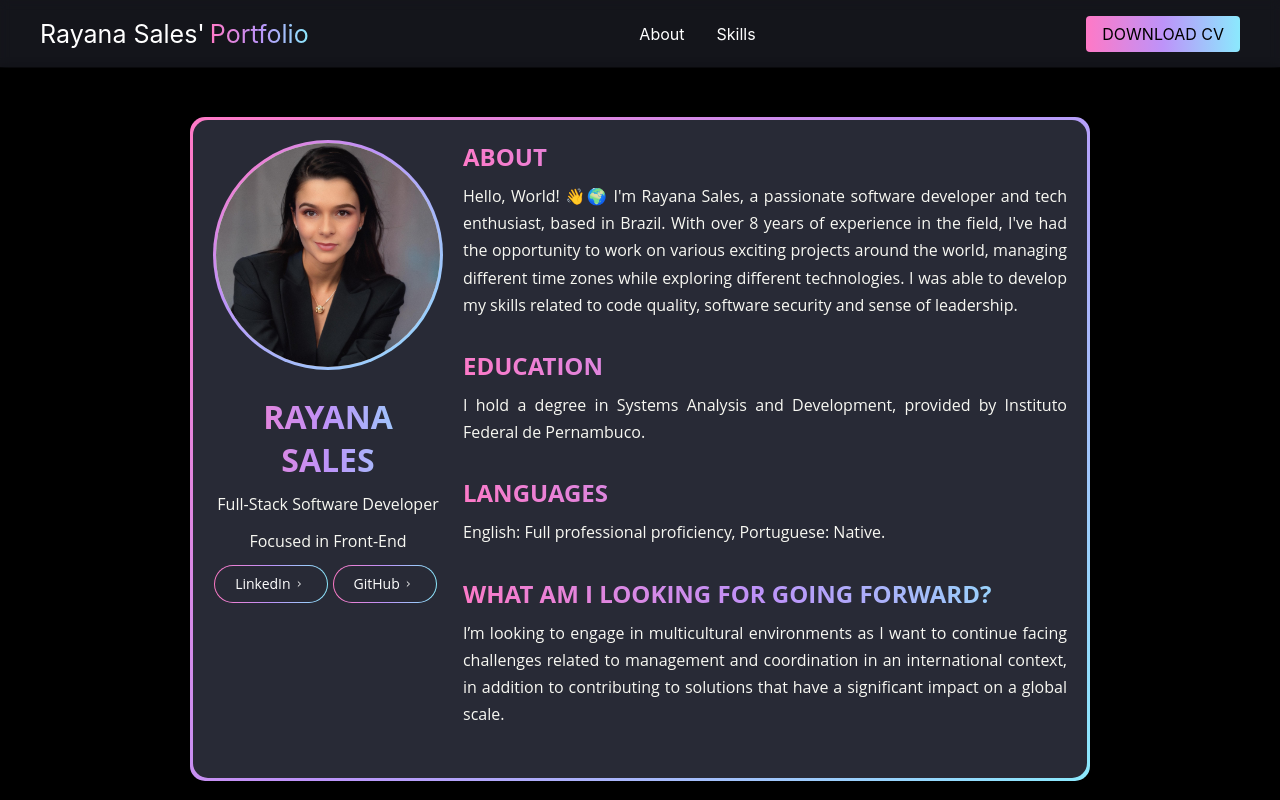
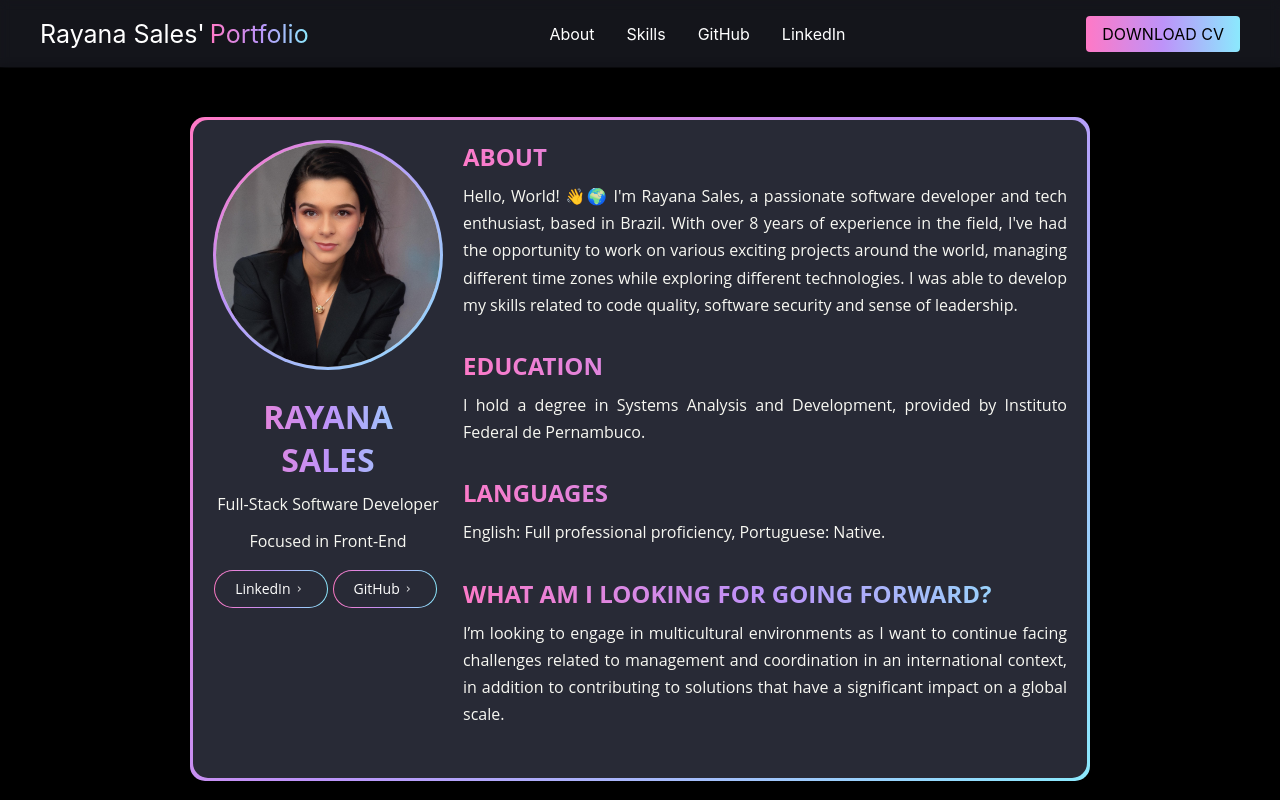
Before and after one commit to RayanaSales/RayanaSales.github.io, a React (Create React App) app: page / in a window 1280 px wide. Shown: the top 800 px of the page. Built offline with nearby package versions, Linux system fonts and the light colour scheme.

Commit message:
Feat: Minors changes and spacings

```diff
--- a/src/assets/styles/About.css
+++ b/src/assets/styles/About.css
@@ -72,7 +72,7 @@
 @media (max-width: 767px) {
   .about-container {
     margin: unset;
-    margin-top: 10px;
+    margin-top: 14px;
   }
 
   .about-content {
--- a/src/assets/styles/ButtonWithGradientBorder.css
+++ b/src/assets/styles/ButtonWithGradientBorder.css
@@ -9,6 +9,7 @@
   align-items: center;
   max-width: 50%;
   margin-right: 5px;
+  margin-top: 5px;
 }
 
 .profile-web-link {
@@ -36,6 +37,7 @@
   .rainbowBorderWrapper {
     margin-left: 10px; /* Centraliza os botões em dispositivos móveis */
     max-width: 100%; /* Permite que os botões usem toda a largura disponível */
+    margin-top: 5px;
   }
 
   .profile-web-link {
--- a/src/components/Header.js
+++ b/src/components/Header.js
@@ -17,8 +17,20 @@
         <nav className="nav-links">
           <a href="#about">About</a>
           <a href="#skills">Skills</a>
-          {/* <a href="#experience">Experience</a>
-          <a href="#volunteering">Volunteering</a> */}
+          <a
+            href="https://github.com/RayanaSales"
+            target="_blank"
+            rel="noreferrer"
+          >
+            GitHub
+          </a>
+          <a
+            href="https://www.linkedin.com/in/rayana-sales/"
+            target="_blank"
+            rel="noreferrer"
+          >
+            LinkedIn
+          </a>
         </nav>
         <div className="user-actions">
           <a
```
Also changed, not shown: 11 other files (tests, documents, lock files or other folders).
